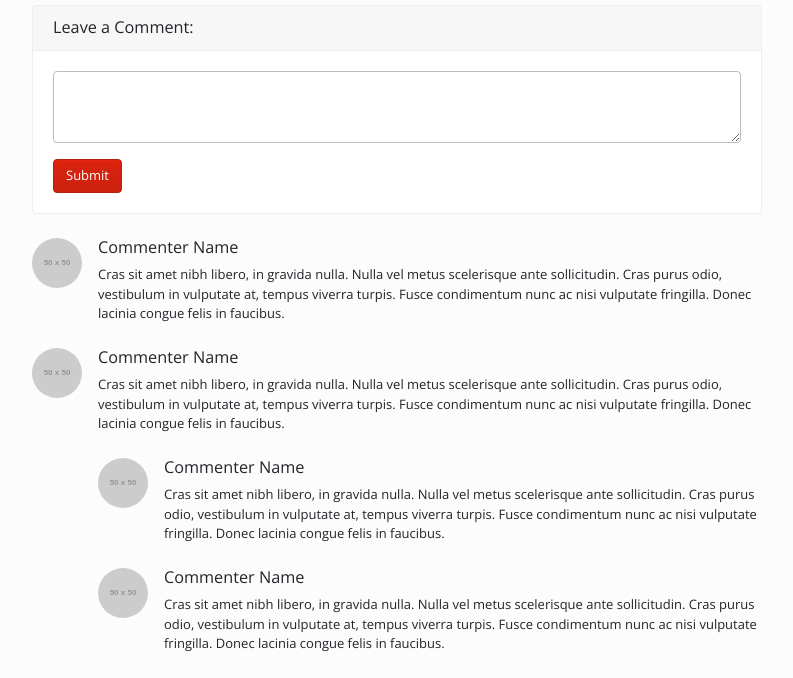
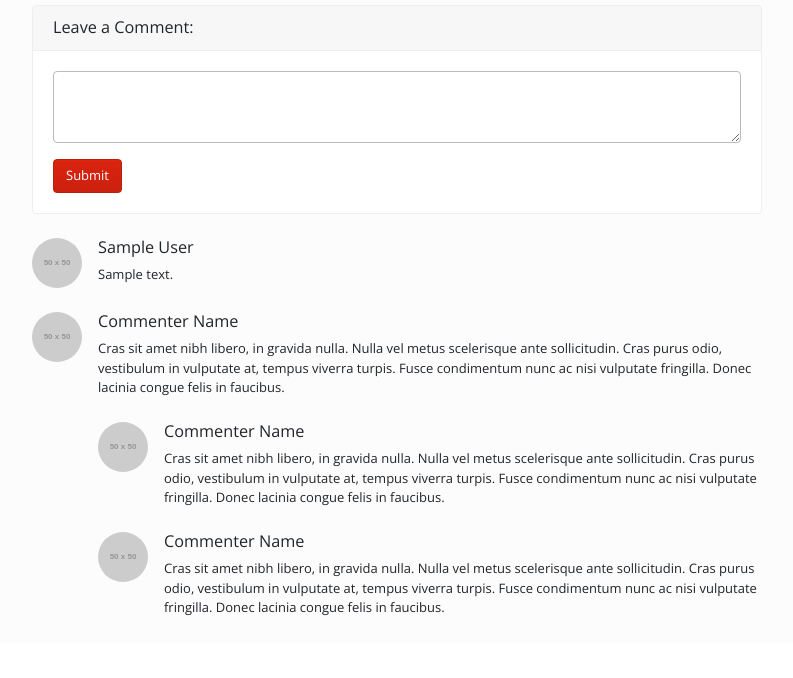
Before and after one commit to GG-ONG/Django_My_Web, a Django app: template blog/templates/blog/post_detail.html in a window 1280 px wide. Shown: the part 632-1310 px from the top of the page, without its empty margins (53-846 px from the left). After the commit the page ends 1248 px from the top, so only its background shows below. Run offline with Django 3.2, Linux system fonts and the light colour scheme; the template is opened without the code that fills it: most values are stand-ins (such as "Sample title", 1, 10 or a date in 2020); grey boxes marked "Sample" are stand-in pictures; grey boxes labelled with a size stand in for pictures from a placeholder-image service; some libraries are stand-ins or nearby versions.

Commit message:
comment is working on

```diff
--- a/blog/admin.py
+++ b/blog/admin.py
@@ -1,5 +1,5 @@
 from django.contrib import admin
-from .models import Post, Category, Tag
+from .models import Post, Category, Tag, Comment
 
 class CategoryAdmin(admin.ModelAdmin):
     prepopulated_fields = {'slug': ('name', )}
@@ -10,5 +10,6 @@ class TagAdmin(admin.ModelAdmin):
 
 
 admin.site.register(Post)
+admin.site.register(Comment)
 admin.site.register(Category, CategoryAdmin)
 admin.site.register(Tag, TagAdmin)
--- a/blog/models.py
+++ b/blog/models.py
@@ -58,3 +58,6 @@ class Comment(models.Model):
     post = models.ForeignKey(Post, on_delete=models.CASCADE)
     text = MarkdownxField()
     author = models.ForeignKey(User, on_delete=models.CASCADE)
+
+    def get_markdown_content(self):
+        return markdown(self.text)
--- a/blog/templates/blog/post_detail.html
+++ b/blog/templates/blog/post_detail.html
@@ -56,13 +56,16 @@
   </div>
 </div>
 
-<!-- Single Comment -->
-<div class="media mb-4">
-  <img class="d-flex mr-3 rounded-circle" src="http://placehold.it/50x50" alt="">
-  <div class="media-body">
-    <h5 class="mt-0">Commenter Name</h5>
-    Cras sit amet nibh libero, in gravida nulla. Nulla vel metus scelerisque ante sollicitudin. Cras purus odio, vestibulum in vulputate at, tempus viverra turpis. Fusce condimentum nunc ac nisi vulputate fringilla. Donec lacinia congue felis in faucibus.
-  </div>
+<div id="comment-list">
+    {% for comment in object.comment_set.all %}
+    <div class="media mb-4">
+      <img class="d-flex mr-3 rounded-circle" src="http://placehold.it/50x50" alt="">
+      <div class="media-body">
+        <h5 class="mt-0">{{ comment.author }}</h5>
+        {{ comment.get_markdown_content | safe }}
+      </div>
+    </div>
+    {% endfor %}
 </div>
 
 <!-- Comment with nested comments -->
```
Also changed, not shown: blog/tests.py (+7 -0 lines).
